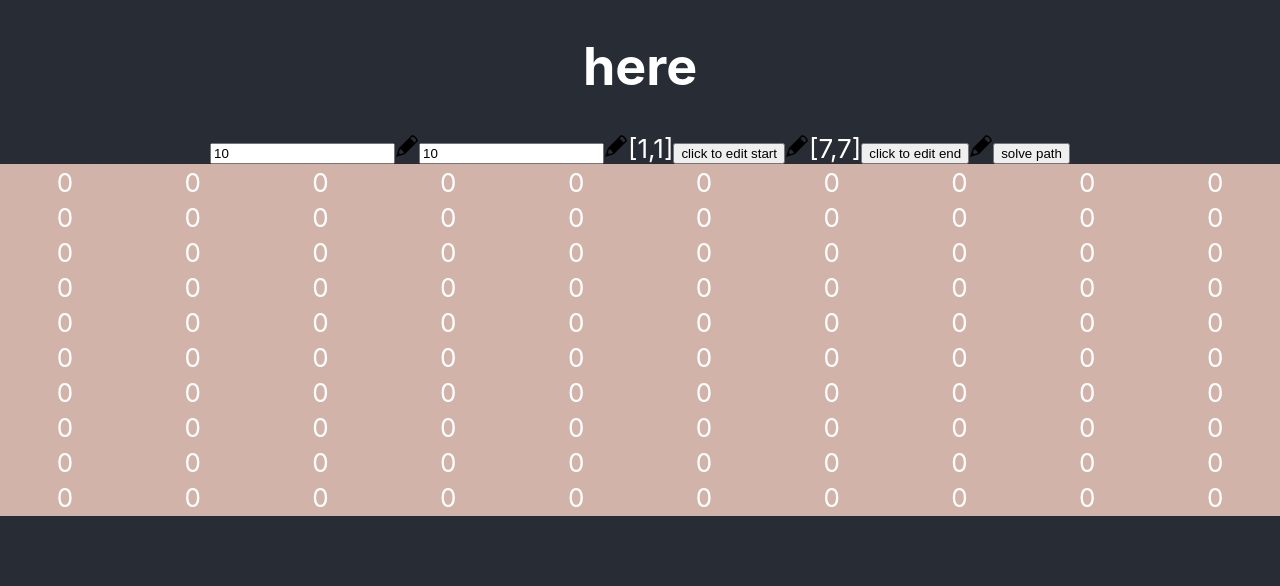
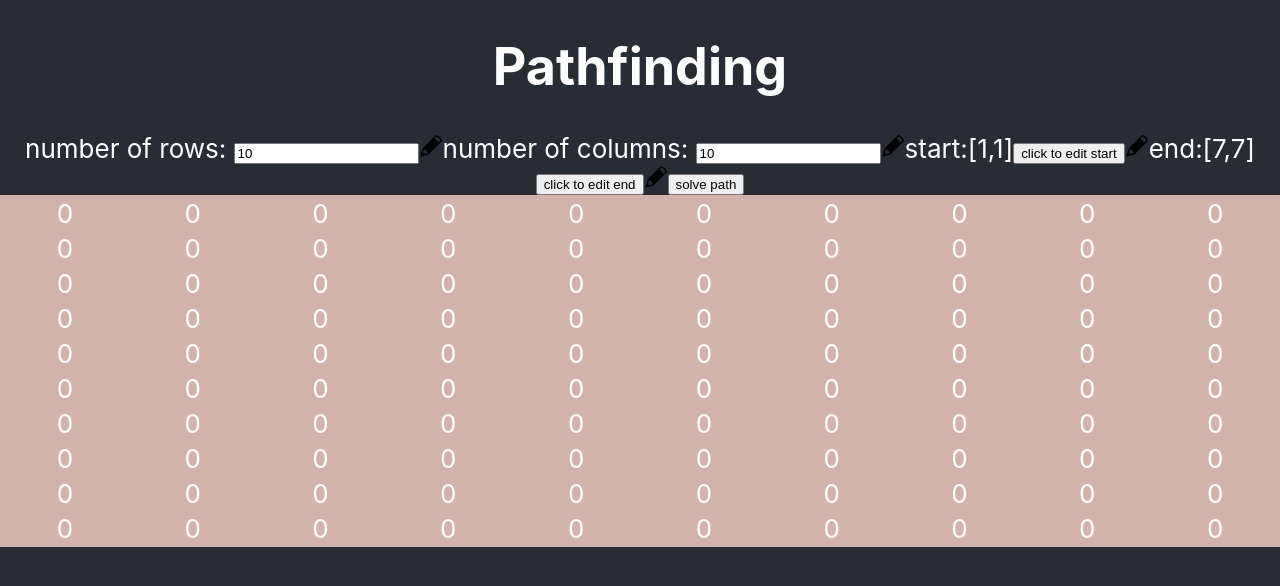
Before and after one commit to bryanteng/Pathfinding, a React (Create React App) app: page / in a window 1280 px wide. Shown: the top 586 px of the page. Built offline with nearby package versions, Linux system fonts and the light colour scheme.

Commit message:
fixed bugs, github pages working again, create cell component

```diff
--- a/src/classes/Node.js
+++ b/src/classes/Node.js
@@ -8,4 +8,4 @@ class Node {
   }
 }
 
-module.exports = Node
+export default Node
--- /dev/null
+++ b/src/components/cell.js
@@ -0,0 +1,16 @@
+import React, { Component } from 'react'
+
+export default class Cell extends Component{
+  constructor(props) {
+    super(props);
+  }
+
+
+  render(){
+    console.log(this.props)
+    const {key, loc, block} = this.props
+    return(
+      <td className="block" loc={loc} onClick={this.props.onClick}>{block}</td>
+    )
+  }
+}
--- a/src/containers/board.js
+++ b/src/containers/board.js
@@ -1,6 +1,7 @@
 import React, { Component } from 'react'
 import Logo from "../edit_icon.png"
 import aStar from '../util/aStar'
+import Cell from '../components/cell'
 
 export default class board extends Component{
 
@@ -57,25 +58,29 @@ export default class board extends Component{
   render(){
     return(
       <div>
-        <h1> here </h1>
+        <h1> Pathfinding </h1>
+        <label >number of rows: </label>
         <input type="text" pattern="[0-9]*" value={this.state.x_coord} id="x_coord" onChange={this.change_coord}></input>
         <img src={Logo} alt="website logo" />
+        <label >number of columns: </label>
         <input type="text" pattern="[0-9]*" value={this.state.y_coord} id="y_coord" onChange={this.change_coord}></input>
         <img src={Logo} alt="website logo" />
-        <label>[{this.state.start}]</label>
+        <label>start:[{this.state.start}]</label>
         <button id="editStart" onClick={this.buttonClick}>{this.state.editStart ? "click a cell" : "click to edit start"}</button>
         <img src={Logo} alt="website logo" />
-        <label>[{this.state.end}]</label>
+        <label>end:[{this.state.end}]</label>
         <button id="editEnd" onClick={this.buttonClick}>{this.state.editEnd ? "click a cell" : "click to edit end"}</button>
         <img src={Logo} alt="website logo" />
         <button id="solve" onClick={this.solveClick}>solve path</button>
 
         <table className="maze">
+        <tbody>
           {this.state.boardState.map((line,row_index) =>{
           return <tr  key={row_index} className="line">{line.map((block,index)=>{
-                  return <td className="block" key={index} loc={[row_index,index]} style={{backgroundColor: block ? block : null}} onClick={this.clickedCell}>{block}</td>
+                  return <Cell key={index} loc={[row_index,index]} style={{backgroundColor: block ? block : null}} onClick={this.clickedCell.bind(this)} block={block}/>
               })}</tr>
           }) }
+          </tbody>
         </table>
       </div>
     )
--- a/src/util/aStar.js
+++ b/src/util/aStar.js
@@ -1,4 +1,4 @@
-const Node = require('../classes/Node.js')
+const Node = require('../classes/Node.js').default
 
 function aStar(maze, start, end){
   let startNode = new Node(undefined, start)
@@ -30,14 +30,14 @@ function aStar(maze, start, end){
         }
         for(let node of open_list){
           // console.log(node);
-          board[node.pos[0]][node.pos[1]] = "x"
+          maze[node.pos[0]][node.pos[1]] = "x"
         }
         for(let node of path){
           // console.log(node);
-          board[node[0]][node[1]] = "O"
+          maze[node[0]][node[1]] = "O"
         }
-        console.table(board);
-        return board
+        console.table(maze);
+        return maze
       return path.reverse()
     }
 
@@ -75,22 +75,22 @@ function aStar(maze, start, end){
   }
 }
 //create nested array
-let x = 10
-let y = 10
-
-let yArr = "0".repeat(y).split('').map(x=>+x)
-let arr = Array.from({length:x}).map(x=>yArr.slice())
-let board = arr.slice()
+// let x = 10
+// let y = 10
+//
+// let yArr = "0".repeat(y).split('').map(x=>+x)
+// let arr = Array.from({length:x}).map(x=>yArr.slice())
+// let board = arr.slice()
 
 //start pointx
-let startX = 9
-let startY = 9
-let start = [startX,startY]
+// let startX = 9
+// let startY = 9
+// let start = [startX,startY]
 
 //end point
-let endX = 0
-let endY = 0
-let end = [endX, endY]
+// let endX = 0
+// let endY = 0
+// let end = [endX, endY]
 // let path = aStar(board, start, end)
 // console.log(path,"done");
 module.exports = aStar
```
